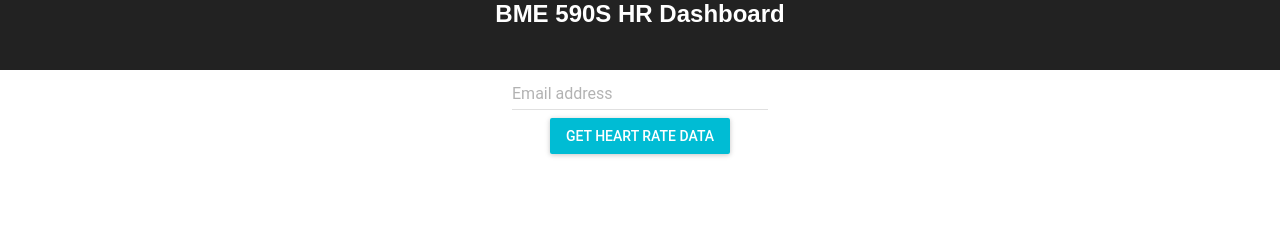
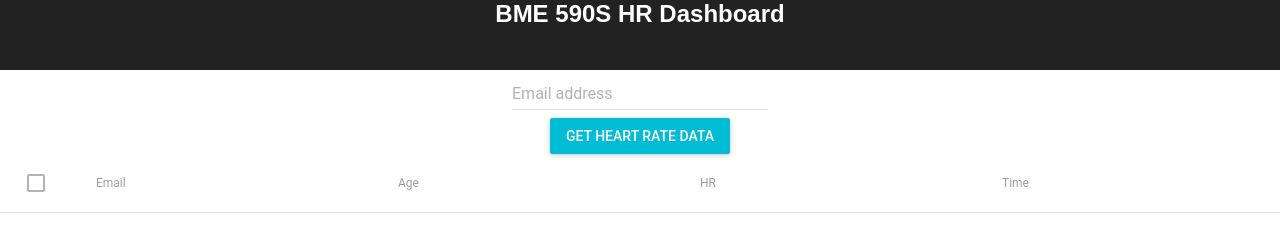
Before and after one commit to vertikoff/doctor-hr-frontend, a React (Create React App) app in the folder hr-frontend/: page / in a window 1280 px wide. Shown: the part 120-372 px from the top of the page. Built offline with nearby package versions, Linux system fonts and the light colour scheme; no server answers.

Commit message:
Adds table to display HR results

```diff
--- /dev/null
+++ b/hr-frontend/src/Table.js
@@ -0,0 +1,66 @@
+import React from 'react';
+import {
+  Table,
+  TableBody,
+  TableHeader,
+  TableHeaderColumn,
+  TableRow,
+  TableRowColumn,
+} from '../node_modules/material-ui/Table';
+
+
+class TableExample extends React.Component {
+  constructor() {
+    super();
+
+  }
+
+  render() {
+
+    var prettyTableData = [];
+    console.log(this.props.tableData);
+      for (var i = 0; i < this.props.tableData.length; i++){
+        prettyTableData.push(
+          <TableRow>
+            <TableRowColumn>{this.props.tableData[i][0]}</TableRowColumn>
+            <TableRowColumn>{this.props.tableData[i][1]}</TableRowColumn>
+            <TableRowColumn>{this.props.tableData[i][2]}</TableRowColumn>
+            <TableRowColumn>{this.props.tableData[i][3]}</TableRowColumn>
+          </TableRow>
+        )
+      }
+
+      // prettyTableData.push(
+      //      <TableRow>
+      //        <TableRowColumn>1</TableRowColumn>
+      //        <TableRowColumn>2</TableRowColumn>
+      //        <TableRowColumn>3</TableRowColumn>
+      //        <TableRowColumn>4</TableRowColumn>
+      //      </TableRow>
+      //    )
+
+
+
+    return (
+      <div>
+      <Table>
+        <TableHeader>
+          <TableRow>
+            <TableHeaderColumn>Email</TableHeaderColumn>
+            <TableHeaderColumn>Age</TableHeaderColumn>
+            <TableHeaderColumn>HR</TableHeaderColumn>
+            <TableHeaderColumn>Time</TableHeaderColumn>
+          </TableRow>
+        </TableHeader>
+        <TableBody>
+          {prettyTableData}
+        </TableBody>
+      </Table>
+      </div>
+    )
+
+  }
+}
+
+
+export default TableExample;
--- a/hr-frontend/src/TextInput.js
+++ b/hr-frontend/src/TextInput.js
@@ -3,6 +3,7 @@
 import TextField from '../node_modules/material-ui/TextField';
 import Button from '../node_modules/material-ui/RaisedButton';
 import AutoComplete from '../node_modules/material-ui/AutoComplete';
+import TableExample from './Table.js'
 
 
 class TextInput extends React.Component {
@@ -10,8 +11,8 @@
 		super();
 		this.state = {
 			"nameTextField": "", // This is where the content for the TextField used below is stored
-			"dataSource": [],
-			"data": ""
+			"dataSourceAutoComplete": [],
+			"tableData": []
 		}
 	}
 
@@ -20,7 +21,7 @@
 		axios.get("http://vcm-3581.vm.duke.edu:5003/api/get_users").then( (response) => {
 			console.log(response.data.success);
 			if(response.data.success ==1){
-					this.setState({"dataSource": response.data.emails});
+					this.setState({"dataSourceAutoComplete": response.data.emails});
 			}
 
 		})
@@ -34,7 +35,14 @@
 	getData = (event) => {
 		var email = this.state.nameTextField; // log the current nameTextField content
     axios.get("http://vcm-3581.vm.duke.edu:5003/api/heart_rate/" + email).then( (response) => {
-			this.setState({"data": JSON.stringify(response.data)});
+			console.log(response.data.user_data);
+			var tableRows = [];
+			for(var i = 0; i < response.data.user_data.hr_readings.length; i++){
+				tableRows.push([response.data.user_data.email, response.data.user_data.age, response.data.user_data.hr_readings[i], response.data.user_data.readings_ts[i]])
+			}
+
+			this.setState({"tableData": tableRows});
+
 		})
 	}
 
@@ -46,12 +54,12 @@
 		return (
 			<div class="text-input-class-holders">
 				<AutoComplete hintText="Email address"
-					dataSource={this.state.dataSource}
+					dataSource={this.state.dataSourceAutoComplete}
 					onUpdateInput={this.handleInput}/>
         <section>
 				<Button onClick={this.getData} primary={true} label="Get heart rate data" />
         </section>
-				{this.state.data /*show the current nameTextField state here in the browser */}
+				<TableExample tableData={this.state.tableData} />
 			</div>
 		);
 	}
```
